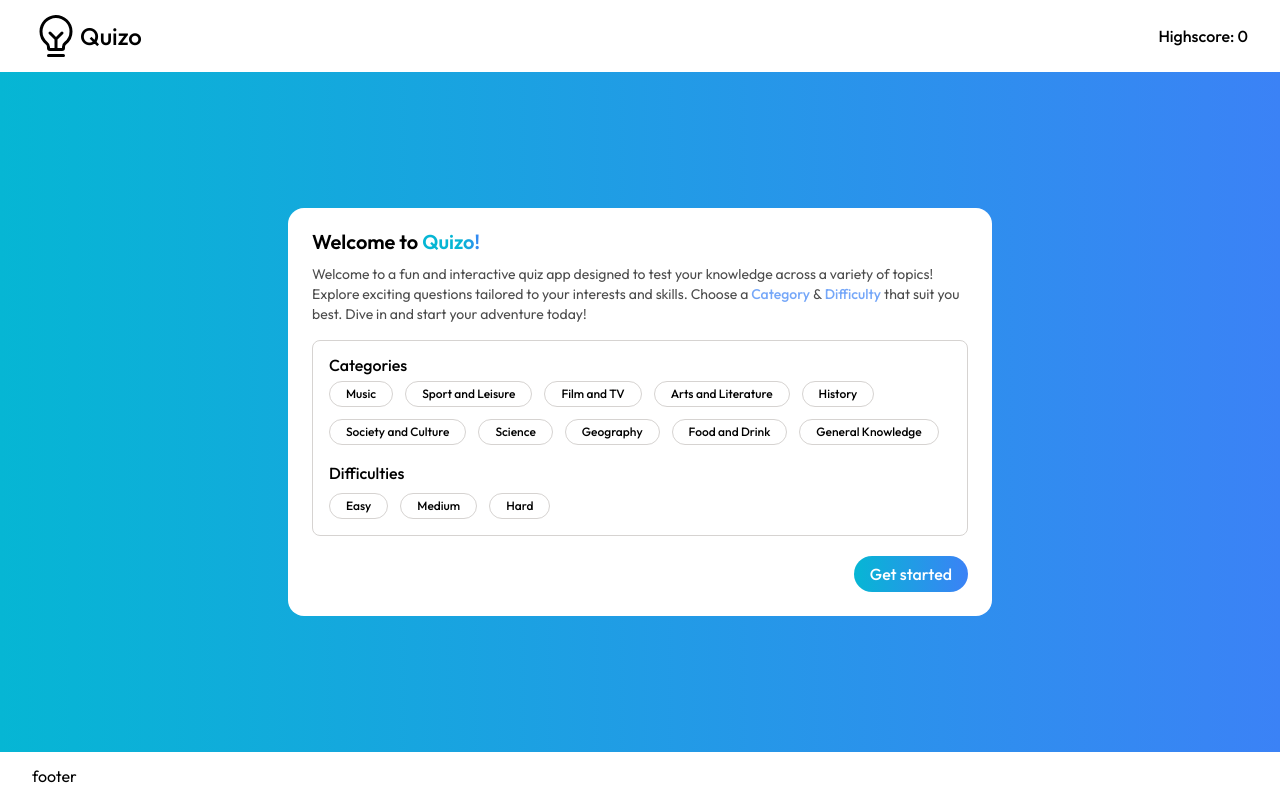
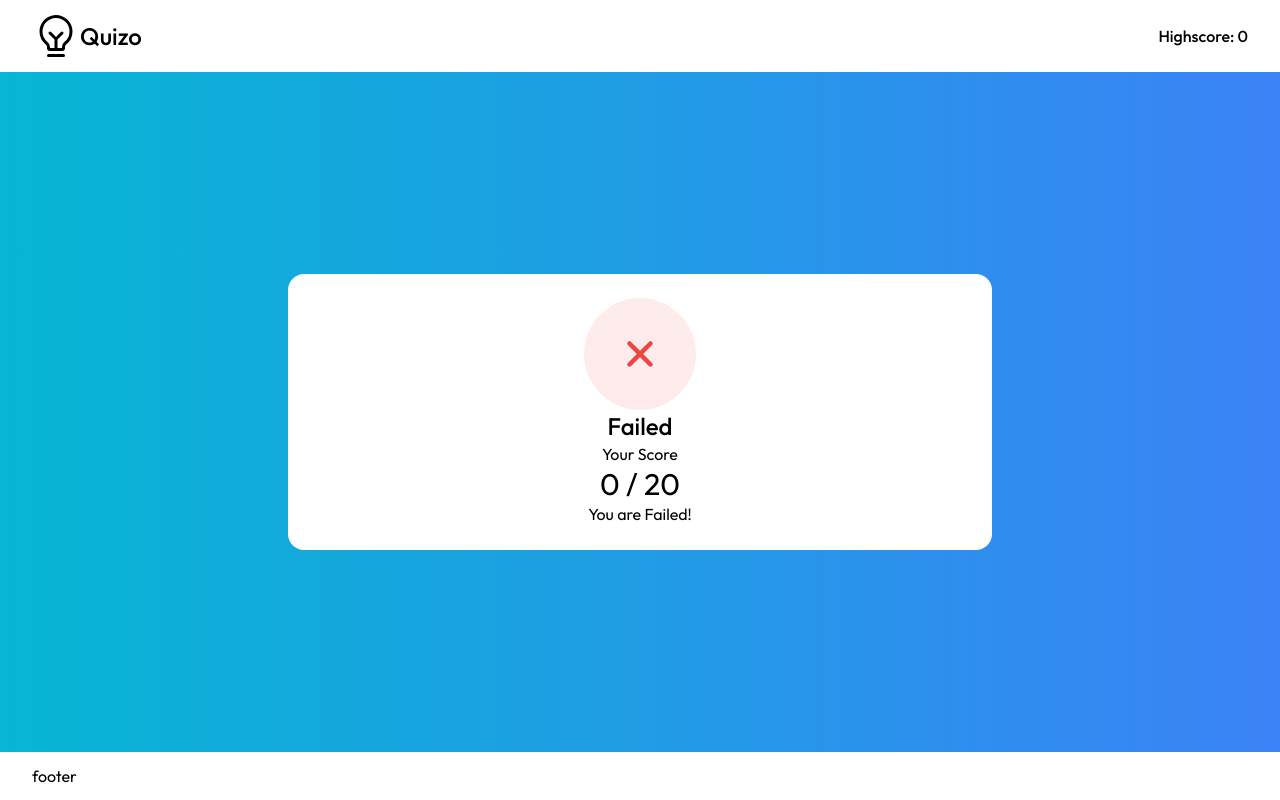
Before and after one commit to code-with-naimish/react-quizo, a React (Vite) app: page / in a window 1280 px wide. Built offline with nearby package versions, Linux system fonts and the light colour scheme.

Commit message:
progress

```diff
--- a/src/App.tsx
+++ b/src/App.tsx
@@ -14,7 +14,7 @@ import { HighscoreProvider } from "./contexts/highscore.context"
 
 
 const App = () => {
-  const [activeScreen, setActiveScreen] = useState<ScreenEnum>(ScreenEnum.INIT);
+  const [activeScreen, setActiveScreen] = useState<ScreenEnum>(ScreenEnum.RESULT);
   const [questionArr, setQuestionArr] = useState<QuestionModel[]>([]);
   const [totalScore, setTotalScore] = useState<number>(0)
 
--- a/src/components/result-screen.tsx
+++ b/src/components/result-screen.tsx
@@ -1,13 +1,10 @@
 import { BsTrophy } from "react-icons/bs";
 import { useHighscore } from "../contexts/highscore.context";
-import { useEffect } from "react";
-import { failedScore } from "../_methods/constants";
+import { ReactNode, useEffect } from "react";
+import { failedScore, questionsLimit } from "../_methods/constants";
+import { IoClose } from "react-icons/io5";
+import { FaCheck } from "react-icons/fa";
 
-enum ResultStatusEnum {
-  FAILED = "FAILED",
-  PASSED = "PASSED",
-  HIGHSCORE = "HIGHSCORE"
-}
 
 export default function ResultScreen(props: {
   totalScore: number
@@ -17,29 +14,34 @@ export default function ResultScreen(props: {
 
 
   let result: {
-    status: ResultStatusEnum,
     title: string,
     subTitle: string
+    icon: ReactNode
+    className: string
   } | null = null;
 
   if (props.totalScore < failedScore) {
     result = {
       title: "Failed",
       subTitle: "You are Failed!",
-      status: ResultStatusEnum.FAILED
+      icon: <IoClose />,
+      className: "bg-red-500/10 text-red-500"
     }
 
   } else if (props.totalScore >= highScore) {
     result = {
       title: "Highscore",
       subTitle: "Bravo! You made a new Highscore",
-      status: ResultStatusEnum.HIGHSCORE
+      icon: <BsTrophy />,
+      className: "bg-green-500/10 text-green-500"
+
     }
   } else {
     result = {
       title: "Congratulation",
       subTitle: "You are Passed!",
-      status: ResultStatusEnum.PASSED
+      icon: <FaCheck />,
+      className: "bg-green-500/10 text-green-500"
     }
   }
 
@@ -52,17 +54,17 @@ export default function ResultScreen(props: {
 
   return (
     <section className="card">
-      <div className="flex items-center justify-center flex-col text-center ">
-        <div className="  bg-green-500/10 text-green-500 flex-none w-28 h-28 rounded-full flex items-center justify-center">
-          <BsTrophy className="text-5xl " />
+      <div className="flex items-center justify-center flex-col text-center">
+        <div className={`text-5xl ${result.className} flex-none w-28 h-28 rounded-full flex items-center justify-center`}>
+          {result.icon}
         </div>
 
 
         <h1 className="text-2xl font-medium">{result.title}</h1>
         <p>Your Score</p>
-        <span className="text-3xl">{props.totalScore} / 20</span>
+        <span className="text-3xl">{props.totalScore} / {questionsLimit}</span>
         <p>{result.subTitle}</p>
       </div>
-    </section>
+    </section >
   )
 }
```
